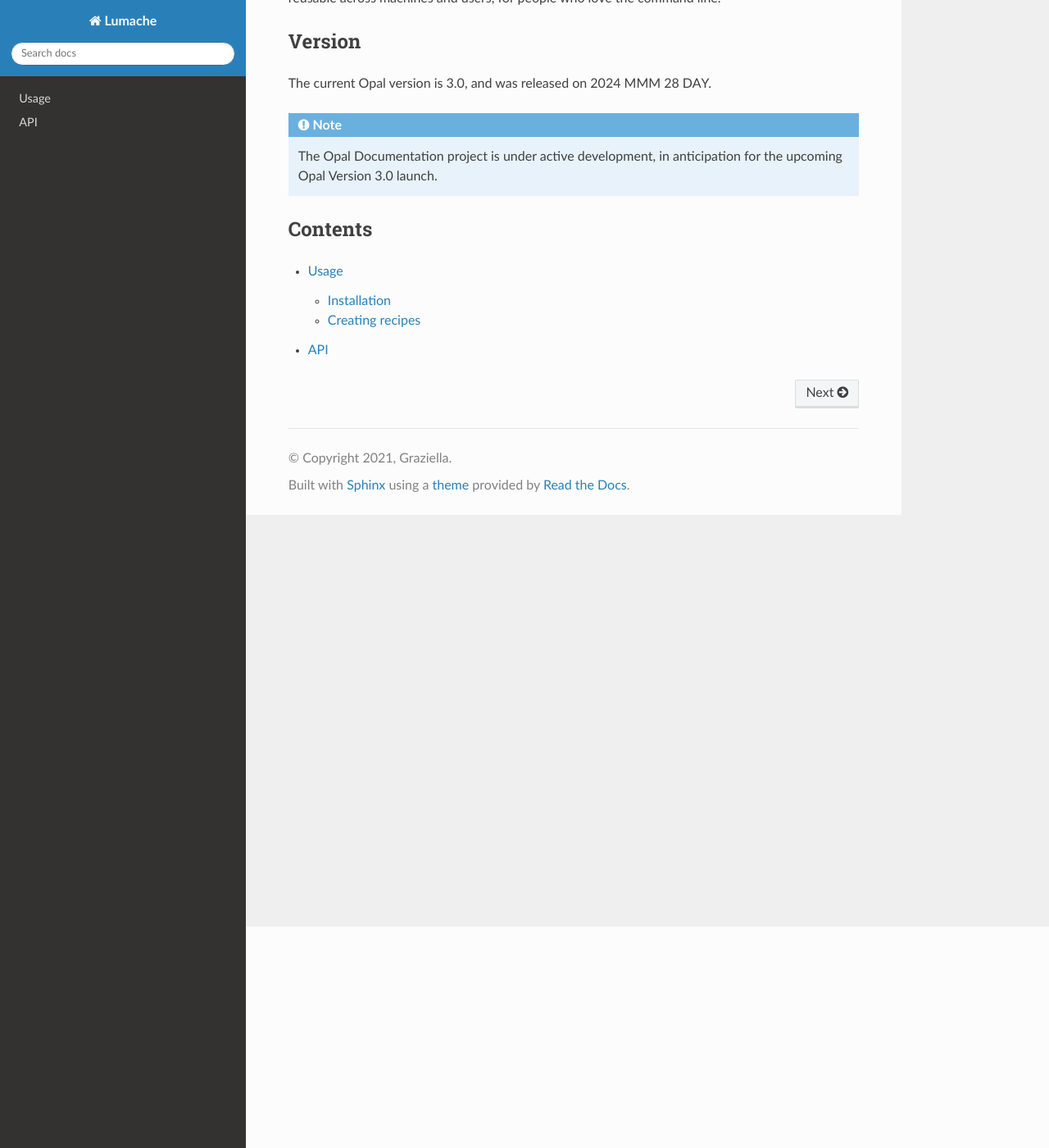
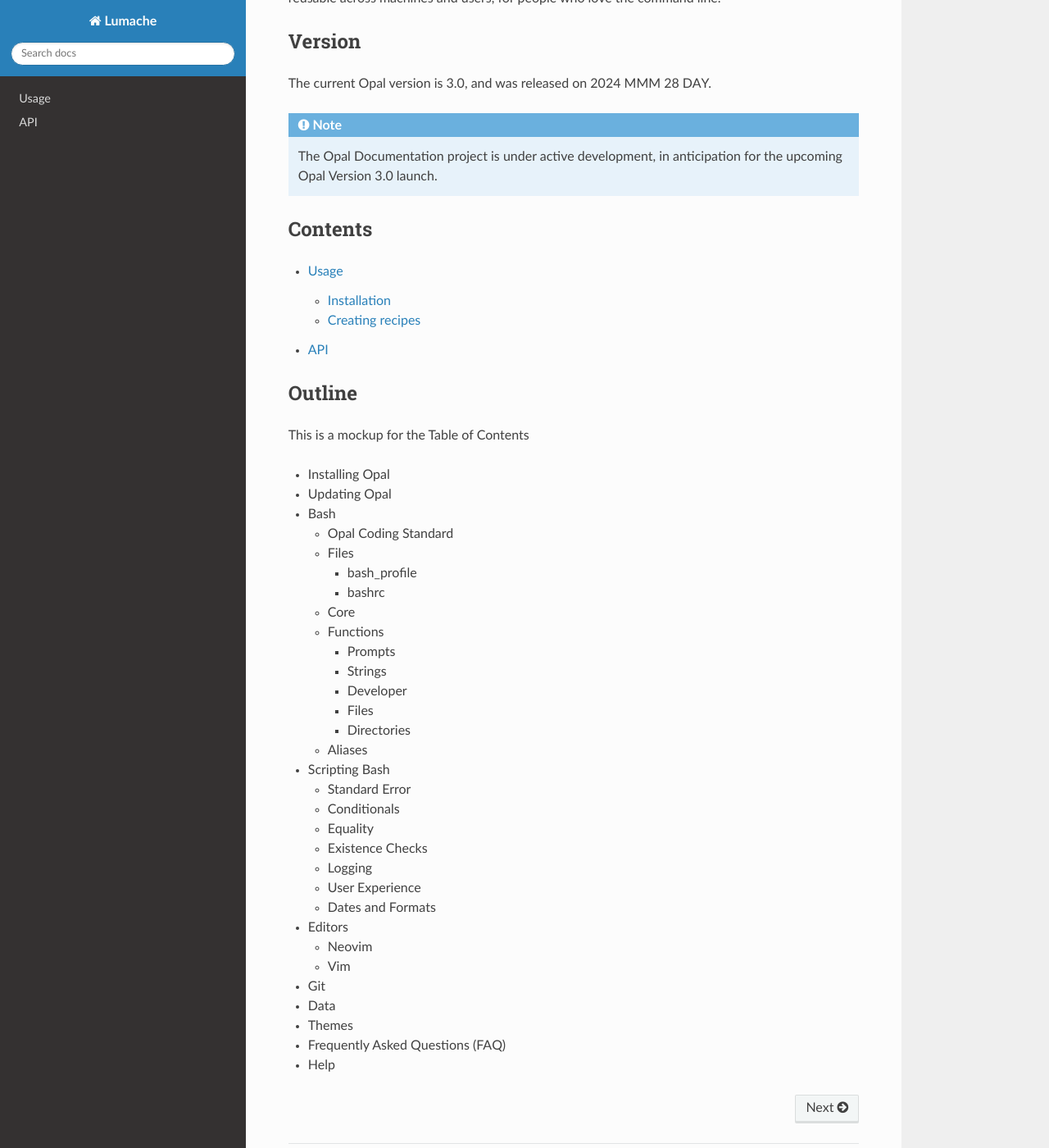
Before and after one commit to andrewwoods/opal-documentation-rtd, a Sphinx documentation site: the page built from docs/source/index.rst, in a window 1280 px wide and 1400 px high, scrolled down 270 px. Shown: the whole window at 82% size. Built offline with Sphinx 7.4.7 and the Read the Docs theme 3.1.0, drawn with Linux system fonts in a browser that asks for light colours.

Commit message:
Add project documentation outline
It's just a bullet list to simplify updating. The next step is to create
the files, and add the corresponding headings and sections that will
mirror the outline.

```diff
--- a/docs/source/index.rst
+++ b/docs/source/index.rst
@@ -26,3 +26,53 @@ Contents
 
    usage
    api
+
+
+Outline
+-------
+
+This is a mockup for the Table of Contents
+
+
+* Installing Opal
+* Updating Opal
+* Bash
+
+  - Opal Coding Standard
+  - Files
+
+    * bash_profile
+    * bashrc
+
+  - Core
+  - Functions
+
+    * Prompts
+    * Strings
+    * Developer
+    * Files
+    * Directories
+
+  - Aliases
+
+* Scripting Bash
+
+  - Standard Error
+  - Conditionals
+  - Equality
+  - Existence Checks
+  - Logging
+  - User Experience
+  - Dates and Formats
+
+
+* Editors
+
+  - Neovim
+  - Vim
+
+* Git
+* Data
+* Themes
+* Frequently Asked Questions (FAQ)
+* Help
```
